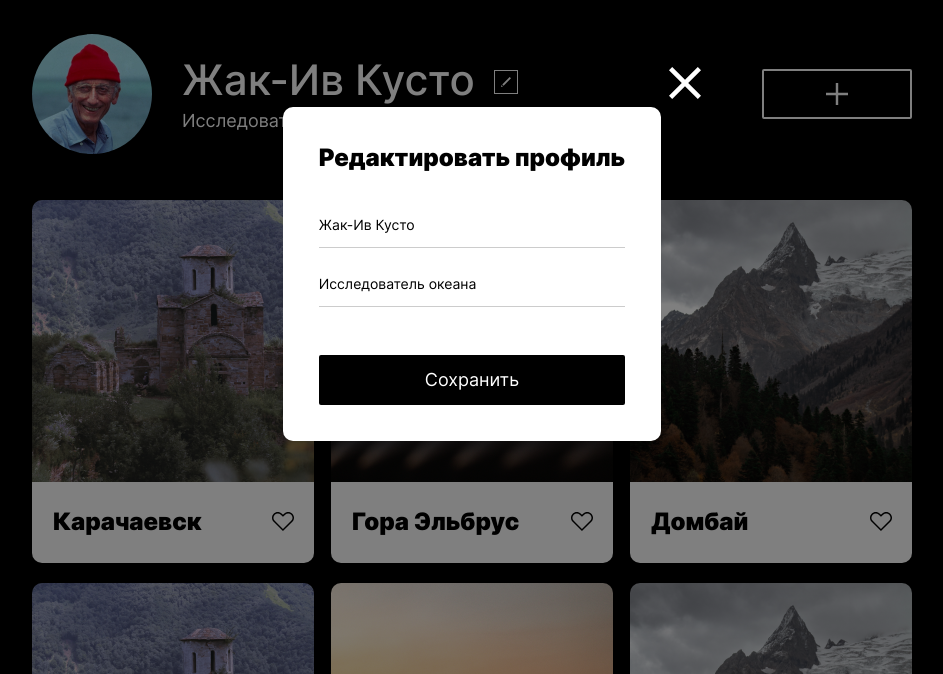
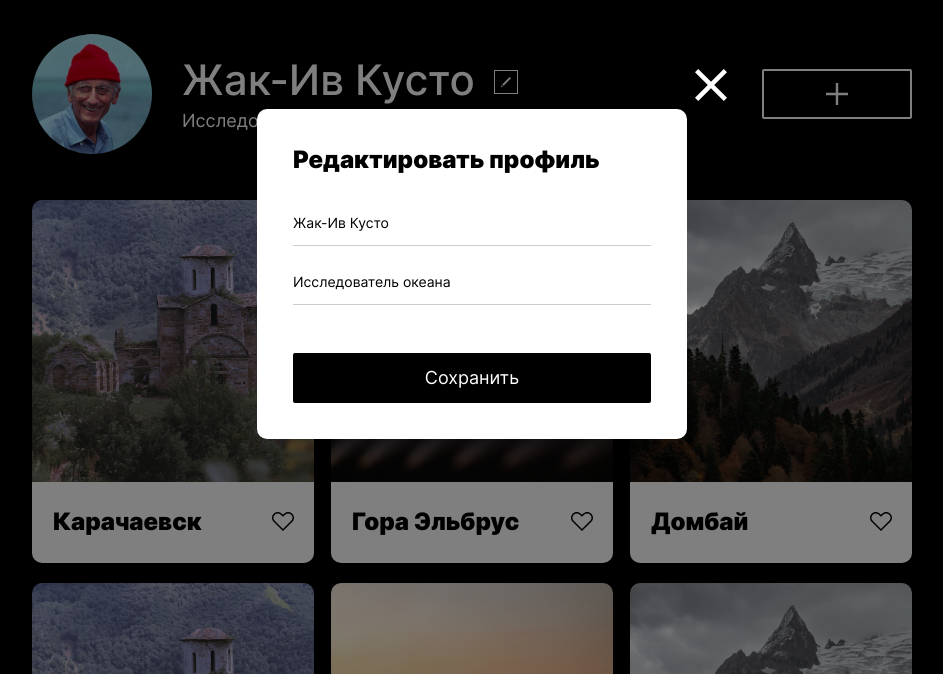
Before and after one commit to Lutik123/mesto, a plain HTML site: page index.html in a window 1280 px wide. Both pictures are taken after a click on the button 674 px from the left and 207 px from the top of the page. Shown: the part 126-800 px from the top of the page, without its empty margins (168-1111 px from the left). Drawn offline with Linux system fonts and the light colour scheme.

Commit message:
Место 3

```diff
--- a/blocks/footer/__copyright/footer__copyright.css
+++ b/blocks/footer/__copyright/footer__copyright.css
@@ -6,7 +6,7 @@
     color: #545454;
 }
 @media screen and (max-width: 680px) {
-    .footer{
+    .footer__copyright{
         font-size: 14px;
         line-height: 17px;
     }
--- a/blocks/popup/__close/popup__close.css
+++ b/blocks/popup/__close/popup__close.css
@@ -9,7 +9,7 @@
     background-repeat: no-repeat;
     background-position: center;
     border: 0px;
-    background-color: black;
+    background-color: rgba(0, 0, 0, 0);
     padding: 0px;
   }
   .popup__close:hover{
--- a/blocks/popup/__container/popup__container.css
+++ b/blocks/popup/__container/popup__container.css
@@ -13,6 +13,5 @@
     .popup__container{
       max-width: 282px;
       padding: 25px 22px;
-      margin-top: 123px;
     }
   }
--- a/blocks/popup/__submit/popup__submit.css
+++ b/blocks/popup/__submit/popup__submit.css
@@ -7,10 +7,11 @@
     line-height: 22px;
     text-align: center;
     color: #FFFFFF;
-    max-width: 358px;
+    width: 358px;
     height: 50px;
     background: #000000;
     border-radius: 2px;
+    cursor: pointer;
     }
     .popup__submit:hover{
       opacity: 0.8;
--- a/blocks/popup/__title/popup__title.css
+++ b/blocks/popup/__title/popup__title.css
@@ -5,7 +5,7 @@
     font-size: 24px;
     line-height: 29px;
     color: #000000;
-    margin-bottom: 39px;
+    margin-bottom: 35px;
     text-align: left;
     }
 
--- a/blocks/popup/__opened/popup__opened.css
+++ b/blocks/popup/_opened/popup_opened.css
@@ -1,3 +1,3 @@
-.popup__opened{
+.popup_opened{
     display: flex;
   }
--- a/index.html
+++ b/index.html
@@ -78,8 +78,8 @@
                     <button  class="popup__close" type="button"></button>
                         <form class="popup__form" name="profile">
                             <h2 class="popup__title">Редактировать профиль</h2>
-                            <input class="popup__input popup__input_name" type="text" name="name" placeholder="Имя Фамилия" />
-                            <input class="popup__input popup__input_hoby" type="text" name="hoby" placeholder="Обо мне" />
+                            <input class="popup__input popup_theme_name" type="text" name="name" placeholder="Имя Фамилия" />
+                            <input class="popup__input popup_theme_hoby" type="text" name="hoby" placeholder="Обо мне" />
                             <button class="popup__submit" type="submit">Сохранить</button>
                         </form>
                 </div>
--- a/pages/index.css
+++ b/pages/index.css
@@ -32,9 +32,8 @@
 @import url(../blocks/popup/popup.css);
 @import url(../blocks/popup/__close/popup__close.css);
 @import url(../blocks/popup/__container/popup__container.css);
-@import url(../blocks/popup/__content/popup__content.css);
 @import url(../blocks/popup/__form/popup__form.css);
 @import url(../blocks/popup/__input/popup__input.css);
-@import url(../blocks/popup/__opened/popup__opened.css);
+@import url(../blocks/popup/_opened/popup_opened.css);
 @import url(../blocks/popup/__submit/popup__submit.css);
 @import url(../blocks/popup/__title/popup__title.css);
--- a/scripts/index.js
+++ b/scripts/index.js
@@ -1,12 +1,12 @@
 const popupOpenButton = document.querySelector ('.profile__button-edit');
 const popup = document.querySelector ('.popup');
 const popupCloseButton = document.querySelector ('.popup__close');
-const popupName = document.querySelector('.popup__input_name');
-const popupHoby = document.querySelector('.popup__input_hoby');
+const popupName = document.querySelector('.popup_theme_name');
+const popupHoby = document.querySelector('.popup_theme_hoby');
 const profileTitle = document.querySelector('.profile__title');
 const profileSubtitle = document.querySelector('.profile__subtitle');
 
-const togglePopupState = (popupToToggle) => popupToToggle.classList.toggle('popup__opened')
+const togglePopupState = (popupToToggle) => popupToToggle.classList.toggle('popup_opened')
 
 function popupOpen () {
     togglePopupState(popup);
```
Also changed, not shown: blocks/content/content.css (deleted).
